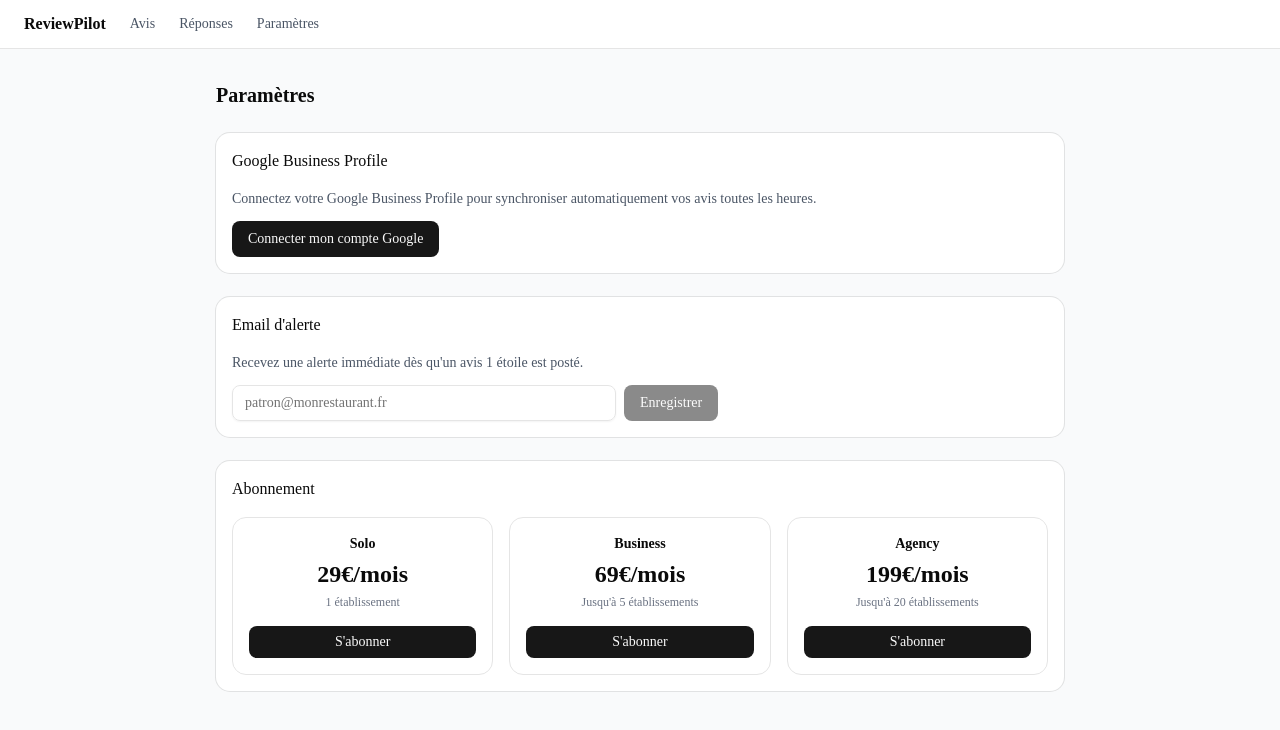
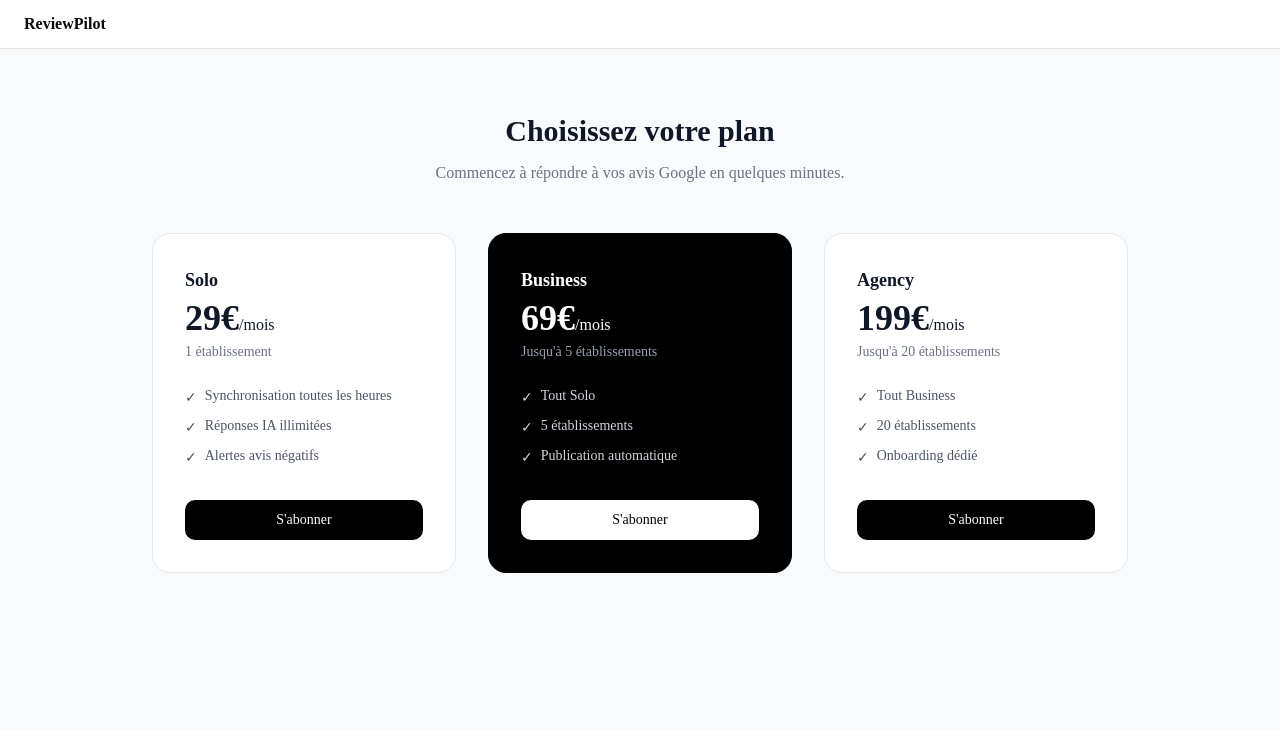
Before and after one commit to Newneri/reviewpilot, a Next.js app: page /settings in a window 1280 px wide. Shown: the top 730 px of the page. Built offline with nearby package versions, Linux system fonts and the light colour scheme; no server answers.

Commit message:
Gate dashboard behind active subscription

```diff
--- a/app/(dashboard)/layout.tsx
+++ b/app/(dashboard)/layout.tsx
@@ -1,9 +1,22 @@
 import { UserButton } from '@clerk/nextjs'
 import Link from 'next/link'
 import { getDbUser } from '@/lib/auth'
+import { db } from '@/lib/db'
+import { SubscribeGate } from '@/components/SubscribeGate'
 
 export default async function DashboardLayout({ children }: { children: React.ReactNode }) {
-  await getDbUser()
+  const user = await getDbUser()
+
+  const sub = user
+    ? await db.subscription.findUnique({ where: { userId: user.id } })
+    : null
+
+  const hasActivePlan = sub?.status === 'active'
+
+  if (!hasActivePlan) {
+    return <SubscribeGate />
+  }
+
   return (
     <div className="min-h-screen bg-gray-50">
       <nav className="bg-white border-b px-6 py-3 flex items-center justify-between">
--- /dev/null
+++ b/components/SubscribeGate.tsx
@@ -0,0 +1,74 @@
+'use client'
+import { useState } from 'react'
+import { UserButton } from '@clerk/nextjs'
+
+const PLANS = [
+  { plan: 'solo', label: 'Solo', price: '29€/mois', desc: '1 établissement', features: ['Synchronisation toutes les heures', 'Réponses IA illimitées', 'Alertes avis négatifs'] },
+  { plan: 'business', label: 'Business', price: '69€/mois', desc: "Jusqu'à 5 établissements", features: ['Tout Solo', '5 établissements', 'Publication automatique'] },
+  { plan: 'agency', label: 'Agency', price: '199€/mois', desc: "Jusqu'à 20 établissements", features: ['Tout Business', '20 établissements', 'Onboarding dédié'] },
+]
+
+export function SubscribeGate() {
+  const [loading, setLoading] = useState<string | null>(null)
+
+  const subscribe = async (plan: string) => {
+    setLoading(plan)
+    const res = await fetch('/api/billing/checkout', {
+      method: 'POST',
+      headers: { 'Content-Type': 'application/json' },
+      body: JSON.stringify({ plan }),
+    })
+    const { url } = await res.json()
+    window.location.href = url
+  }
+
+  return (
+    <div className="min-h-screen bg-gray-50">
+      <nav className="bg-white border-b px-6 py-3 flex items-center justify-between">
+        <span className="font-semibold">ReviewPilot</span>
+        <UserButton />
+      </nav>
+      <div className="max-w-5xl mx-auto px-6 py-16">
+        <div className="text-center mb-12">
+          <h1 className="text-3xl font-bold text-gray-900 mb-3">Choisissez votre plan</h1>
+          <p className="text-gray-500">Commencez à répondre à vos avis Google en quelques minutes.</p>
+        </div>
+        <div className="grid grid-cols-1 md:grid-cols-3 gap-8">
+          {PLANS.map(({ plan, label, price, desc, features }, i) => {
+            const highlight = i === 1
+            return (
+              <div
+                key={plan}
+                className={`rounded-2xl p-8 border ${highlight ? 'bg-black text-white border-black' : 'bg-white border-gray-200'}`}
+              >
+                <p className={`font-semibold text-lg mb-1 ${highlight ? 'text-white' : 'text-gray-900'}`}>{label}</p>
+                <p className={`text-4xl font-bold mb-1 ${highlight ? 'text-white' : 'text-gray-900'}`}>
+                  {price.split('/')[0]}<span className="text-base font-normal">/{price.split('/')[1]}</span>
+                </p>
+                <p className={`text-sm mb-6 ${highlight ? 'text-gray-400' : 'text-gray-500'}`}>{desc}</p>
+                <ul className="space-y-2 mb-8">
+                  {features.map(f => (
+                    <li key={f} className={`text-sm flex items-start gap-2 ${highlight ? 'text-gray-300' : 'text-gray-600'}`}>
+                      <span className="mt-0.5">✓</span> {f}
+                    </li>
+                  ))}
+                </ul>
+                <button
+                  onClick={() => subscribe(plan)}
+                  disabled={loading !== null}
+                  className={`w-full py-2.5 rounded-lg text-sm font-medium transition-colors disabled:opacity-60 ${
+                    highlight
+                      ? 'bg-white text-black hover:bg-gray-100'
+                      : 'bg-black text-white hover:bg-gray-800'
+                  }`}
+                >
+                  {loading === plan ? 'Redirection…' : "S'abonner"}
+                </button>
+              </div>
+            )
+          })}
+        </div>
+      </div>
+    </div>
+  )
+}
```
